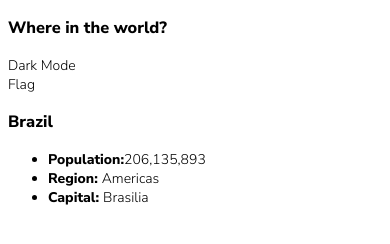
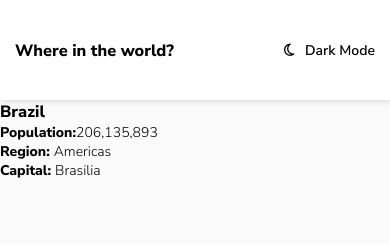
Before and after one commit to jbellmont/fem-rest-countries-api, a website: page index.html in a window 390 px wide. Drawn offline with Linux system fonts and the light colour scheme.

Commit message:
Finished Header feature, for mobile and desktop devices

```diff
--- a/index.html
+++ b/index.html
@@ -5,11 +5,15 @@
   <meta name="viewport" content="width=device-width, initial-scale=1.0">
   <link rel="stylesheet" href="./styles/styles.css">
   <title>FE Mentor - Countries REST API challenge</title>
+  <script src="https://kit.fontawesome.com/b4895fab6a.js" crossorigin="anonymous"></script>
 </head>
 <body>
   <header>
     <div class="header-title"><h3>Where in the world?</h3></div>
-    <div class="header-dark-mode">Dark Mode</div>
+    <div class="header-dark-mode">
+      <i class="far fa-moon"></i>
+      Dark Mode
+    </div>
   </header>
 
   <div class="container">
@@ -18,7 +22,7 @@
     <div class="country-grid-container">
 
       <div class="country-grid-item">
-        <div class="country-flag">Flag</div>
+        <!-- <div class="country-flag"><img src="https://restcountries.eu/data/bra.svg" alt=""></div> -->
         <div class="country-text">
           <h3>Brazil</h3>
           <ul>
--- a/styles/styles.css
+++ b/styles/styles.css
@@ -1,15 +1,56 @@
 @import url('https://fonts.googleapis.com/css2?family=Nunito+Sans:wght@300;600;800&display=swap');
+
+/* MASTER STYLES */
 
 :root {
   --dm-dark-blue-elements: hsl(209, 23%, 22%);
+  --dm-text-lm-elements-white: hsl(0, 0%, 100%);
   --dm-very-dark-blue-bg: hsl(207, 26%, 17%);
-  --lm-very-dark-blue-text: hsl(200, 15%, 8%);
   --lm-dark-gray-input: hsl(0, 0%, 52%);
   --lm-light-gray-bg: hsl(0, 0%, 98%);
-  --dm-text-lm-elements-white: hsl(0, 0%, 100%);
+  --lm-very-dark-blue-text: hsl(200, 15%, 8%);
+  --padding-sides-desktop: 70px;
   font: 14px 'Nunito Sans', sans-serif;
 }
 
 * {
   box-sizing: border-box;
+  margin: 0;
+  padding: 0;
 }
+
+body {
+  background-color: var(--lm-light-gray-bg);
+}
+
+
+/* HEADER */
+header {
+  align-items: center;
+  background-color: var(--dm-text-lm-elements-white);
+  box-shadow: rgba(0, 0, 0, 0.123) 2px 2px 5px;
+  display: flex;
+  height: 100px;
+  justify-content: space-between;
+  padding: 0 15px;
+}
+
+.header-dark-mode {
+  font-weight: 600;
+}
+
+.header-dark-mode i {
+  padding-right: 7px;
+}
+
+@media(min-width: 1024px) {
+  header {
+    height: 80px;
+    padding: 0 var(--padding-sides-desktop);
+  }
+
+  .header-title {
+    font-size: 1.5rem;
+  }
+
+}
```
